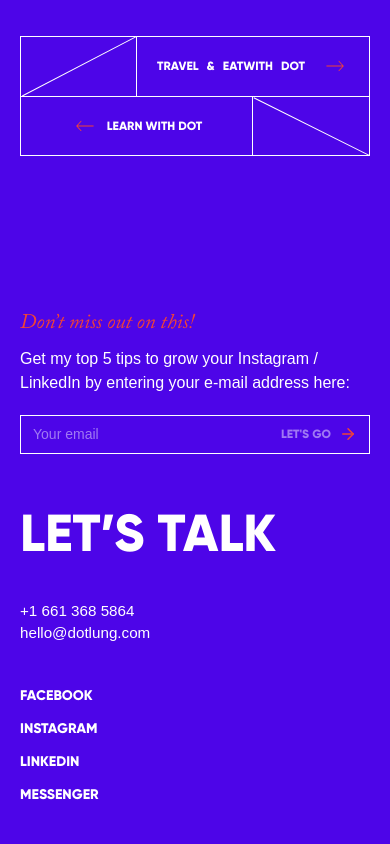
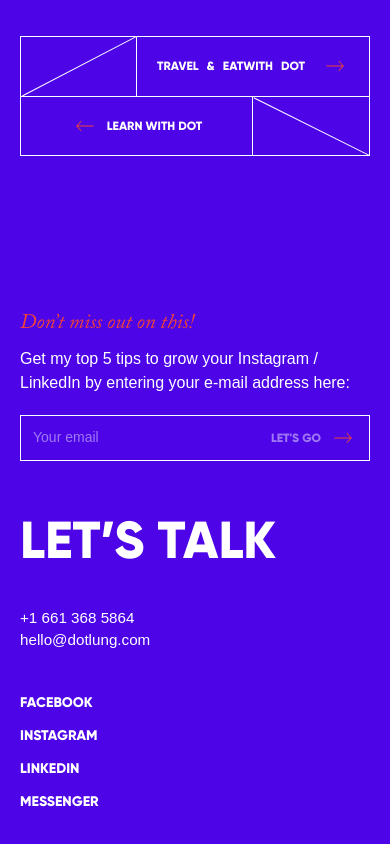
Before and after one commit to ArnabShikder24/dotlung-frontend, a Next.js app: page /learn-with-dot in a window 390 px wide. Shown: the part 4610-5454 px from the top of the page. Built offline with nearby package versions, Linux system fonts and the light colour scheme; a web font is replaced by a local one.

Commit message:
icon issue fixed in all placeses

```diff
--- a/src/app/contact/page.tsx
+++ b/src/app/contact/page.tsx
@@ -4,7 +4,7 @@ import Link from 'next/link';
 import React from 'react';
 import Logo from "../../../public/assets/svgs/logo.svg";
 import { useRouter } from 'next/navigation';
-import { ArrowRight } from 'lucide-react';
+import NavigationArrow from '../../components/NavigationArrow';
 
 const EmailInput = () => {
   return (
@@ -16,7 +16,8 @@ const EmailInput = () => {
       />
       <div className="flex items-center">
         <button className="text-[#ffffff77] font-gilroy text-[0.75rem] hover:text-secondary">LET&apos;S GO</button>
-        <ArrowRight size={18} className="mr-2 text-secondary relative -right-2 md:absolute md:-right-5" />
+        {/* <ArrowRight size={18} className="mr-2 text-secondary relative -right-2 md:absolute md:-right-5" /> */}
+        <NavigationArrow direction="right" className="mr-2 text-secondary relative -right-2 md:absolute md:-right-6" />
       </div>
     </div>
   );
--- a/src/components/Footer.tsx
+++ b/src/components/Footer.tsx
@@ -2,8 +2,8 @@ import Image from 'next/image';
 import React from 'react';
 import model1 from "../assets/images/SM_3_final copia.png";
 import Link from 'next/link';
-import { ArrowRight } from 'lucide-react';
 import RippleButton from './RippleButton';
+import NavigationArrow from './NavigationArrow';
 
 const EmailInput = () => {
   return (
@@ -15,7 +15,8 @@ const EmailInput = () => {
       />
       <div className="flex items-center">
         <button className="text-[#ffffff77] font-gilroy text-[0.75rem] hover:text-secondary">LET&apos;S GO</button>
-        <ArrowRight size={18} className="mr-2 text-secondary relative -right-2 md:absolute md:-right-5" />
+        {/* <ArrowRight size={18} className="mr-2 text-secondary relative -right-2 md:absolute md:-right-5" /> */}
+        <NavigationArrow direction="right" className="mr-2 text-secondary relative -right-2 md:absolute md:-right-6" />
       </div>
     </div>
   );
```
